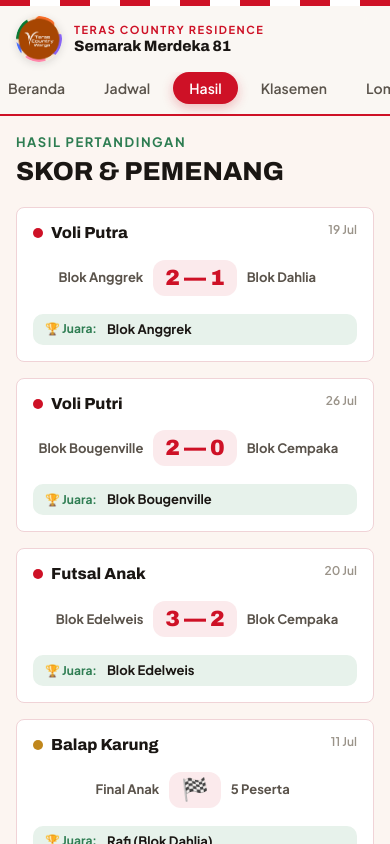
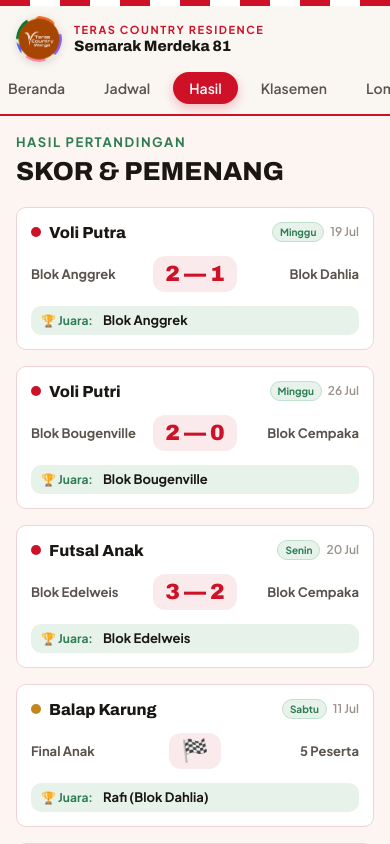
Before and after one commit to abinktidars/portal-agustusan-tc, a Vue app: page /hasil in a window 390 px wide. Shown: the top 844 px of the page. Built offline with nearby package versions, Linux system fonts and the light colour scheme; no server answers; the database is empty.

Commit message:
update ui

```diff
--- a/src/views/portal/BerandaView.vue
+++ b/src/views/portal/BerandaView.vue
@@ -12,7 +12,7 @@
           <p class="hero-desc">Portal bersama warga Teras Country Residence. Cek jadwal &amp; hasil pertandingan, klasemen antar koridor, dan daftar lomba, semua di satu tempat. </p>
           <div class="hero-actions">
             <button class="btn-white" @click="$router.push({ name: 'registrasi' })">Daftar Lomba Sekarang</button>
-            <button class="btn-outline" @click="$router.push({ name: 'jadwal' })">Lihat Jadwal</button>
+            <!-- <button class="btn-outline" @click="$router.push({ name: 'jadwal' })">Lihat Jadwal</button> -->
           </div>
         </div>
       </div>
@@ -160,8 +160,8 @@ onUnmounted(() => clearInterval(timer))
   border-radius: 50%; background: repeating-linear-gradient(45deg,rgba(255,255,255,.16) 0 14px,transparent 14px 28px);
 }
 .hero-bg-stripe {
-  position: absolute; bottom: 0; left: 0; right: 0; height: 8px;
-  background: repeating-linear-gradient(90deg,#fff 0 24px,transparent 24px 48px); opacity: .5;
+  position: absolute; bottom: 0; left: 0; right: 0; height: 5px;
+  background: repeating-linear-gradient(90deg,#fff 0 15px,transparent 15px 30px); opacity: .5;
 }
 .hero-badge {
   display: inline-flex; align-items: center; gap: 8px; padding: 7px 14px;
--- a/src/views/portal/HasilView.vue
+++ b/src/views/portal/HasilView.vue
@@ -5,11 +5,14 @@
     <div class="hasil-grid">
       <div v-for="h in hasilStore.list" :key="h.id" class="hasil-card">
         <div class="hasil-header">
-          <div style="display:flex;align-items:center;gap:8px;">
+          <div class="cabang-meta">
             <span class="dot" :style="{ background: katColor(h.kat) }"></span>
             <span class="cabang">{{ h.cabang }}</span>
           </div>
-          <span class="tgl">{{ h.tgl }}</span>
+          <div class="tanggal-meta">
+            <span class="hari">{{ getHari(h.tgl) }}</span>
+            <span class="tgl">{{ h.tgl }}</span>
+          </div>
         </div>
         <div class="skor-row">
           <div class="tim">{{ h.timA }}</div>
@@ -30,6 +33,43 @@ import { onMounted } from 'vue'
 import { useHasilStore } from '@/stores/useHasil'
 const hasilStore = useHasilStore()
 const katColor = (k) => ({ Olahraga:'#CE1126', Tradisional:'#C0871C', 'E-Sport':'#2D5B8A', Acara:'#2E7D52' })[k] || '#CE1126'
+
+function getHari(tanggal) {
+  if (!tanggal) return '-'
+
+  const raw = String(tanggal).trim()
+  const iso = raw.match(/^(\d{4})-(\d{2})-(\d{2})$/)
+
+  let date
+  if (iso) {
+    date = new Date(Number(iso[1]), Number(iso[2]) - 1, Number(iso[3]))
+  } else {
+    const short = raw.match(/^(\d{1,2})\s+([A-Za-z]{3,})$/)
+    if (!short) return '-'
+
+    const monthMap = {
+      Jan: 0,
+      Feb: 1,
+      Mar: 2,
+      Apr: 3,
+      Mei: 4,
+      Jun: 5,
+      Jul: 6,
+      Agu: 7,
+      Sep: 8,
+      Okt: 9,
+      Nov: 10,
+      Des: 11,
+    }
+    const month = monthMap[short[2]]
+    if (month === undefined) return '-'
+    date = new Date(new Date().getFullYear(), month, Number(short[1]))
+  }
+
+  if (Number.isNaN(date.getTime())) return '-'
+  return new Intl.DateTimeFormat('id-ID', { weekday: 'long' }).format(date)
+}
+
 onMounted(() => hasilStore.fetch())
 </script>
 
@@ -38,8 +78,11 @@ onMounted(() => hasilStore.fetch())
 .page-title{ margin: 9px 0 22px; font: 800 32px/1.05 Archivo; color: #1A1613; text-transform: uppercase; }
 .hasil-grid { display: grid; grid-template-columns: repeat(2,1fr); gap: 16px; }
 .hasil-card { background: #fff; border: 1.5px solid #F0D3D7; border-radius: 8px; padding: 22px; }
-.hasil-header { display: flex; align-items: flex-start; justify-content: space-between; gap: 10px; flex-wrap: wrap; }
+.hasil-header { display: grid; grid-template-columns: minmax(0, 1fr) auto; align-items: center; gap: 10px; }
+.cabang-meta { display: flex; align-items: center; gap: 8px; min-width: 0; }
 .cabang { font: 800 16px/1.1 Archivo; color: #1A1613; }
+.tanggal-meta { display: flex; align-items: center; gap: 8px; justify-self: end; white-space: nowrap; }
+.hari   { font: 700 11px/1 'Plus Jakarta Sans'; color: #2E7D52; background: #E7F2EB; border: 1px solid #BFE0CC; border-radius: 999px; padding: 4px 8px; text-transform: capitalize; }
 .tgl    { font: 600 12px/1 'Plus Jakarta Sans'; color: #9A9389; white-space: nowrap; }
 .dot    { width: 10px; height: 10px; border-radius: 50%; display: inline-block; flex-shrink: 0; }
 .skor-row { display: flex; align-items: center; justify-content: center; gap: 18px; margin: 18px 0; }
@@ -50,9 +93,21 @@ onMounted(() => hasilStore.fetch())
 @media(max-width:767px) {
   .hasil-grid { grid-template-columns: 1fr; }
   .page-title { font-size: 26px; }
-  .hasil-card { padding: 16px; }
-  .skor-row { gap: 10px; }
+  .hasil-card { padding: 14px; border-radius: 10px; }
+  .hasil-header { gap: 8px; grid-template-columns: minmax(0, 1fr) auto; }
+  .tanggal-meta { gap: 6px; }
+  .hari { font-size: 10px; padding: 4px 7px; }
+  .skor-row {
+    gap: 8px;
+    margin: 14px 0;
+    display: grid;
+    grid-template-columns: 1fr auto 1fr;
+    align-items: center;
+  }
   .skor { font-size: 22px; padding: 7px 12px; }
   .tim { font-size: 13px; }
+  .tim:first-child { text-align: left; }
+  .tim:last-child { text-align: right; }
+  .juara-row { padding: 8px 10px; }
 }
 </style>
```
